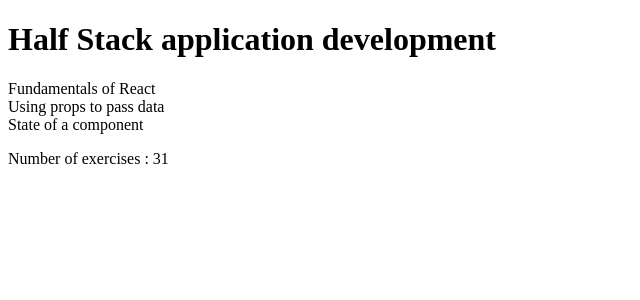
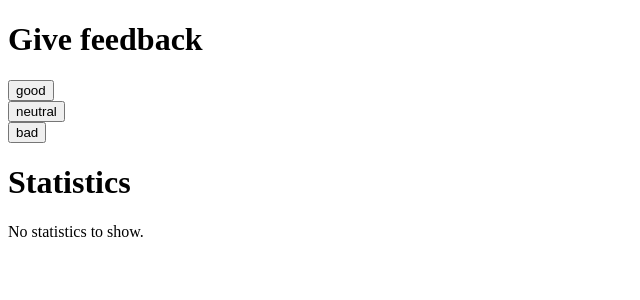
Before and after one commit to erikheuna/part1, a React (Create React App) app: page / in a window 1280 px wide. Shown: the top 300 px of the page, without its empty margins (0-640 px from the left). Built offline with nearby package versions, Linux system fonts and the light colour scheme.

Commit message:
Part1.6-1.14 exercises
Unicafe exercise done

```diff
--- a/src/App.js
+++ b/src/App.js
@@ -1,54 +1,59 @@
-const Header = (props) => {
-  return(
-    <h1>{props.course}</h1>
-  )
+import { useState } from "react";
 
-}
-
-const Content = (props) => {
+const Button = (props) => {
   return(
     <div>
-    <Part name={props.part1.name} exercise={props.part1.exercises1} />
-    <Part name={props.part2.name} exercise={props.part2.exercises2} />
-    <Part name={props.part3.name} exercise={props.part2.exercises3} />
-  </div>
-  )
-}
-
-const Part = (props) => {
-  return(
-    <div>
-      {props.name} {props.exercise}
+      <button onClick={props.onClick} >
+      {props.text}
+      </button>
     </div>
   )
 }
 
-const Total = (props) => {
+const Statistics = (props) => {
+  if(props.good === 0 && props.neutral === 0 && props.bad === 0){
+    return(
+      <p>No statistics to show.</p>
+    )
+  }
   return(
-    <p>Number of exercises : {props.exo1 + props.exo2 + props.exo3}</p>
+    <div>
+    good:{props.good} <br/>
+    neutral:{props.neutral} <br/>
+    bad: {props.bad} <br/>
+    all: {props.total} <br/>
+    average: {(props.total) / 3} <br />
+    positive: { props.good*100/(props.total)} %
+    </div>
   )
-
 }
 
 const App = () => {
-  const course = 'Half Stack application development'
-  const part1 = {
-    name: 'Fundamentals of React',
-    exercises: 10
+  const [good, setGood] = useState(0);
+  const [neutral, setNeutral] = useState(0);
+  const [bad, setBad] = useState(0);
+
+  const handleGoodClick = () => {
+    setGood(good + 1);
   }
-  const part2 = {
-    name: 'Using props to pass data',
-    exercises: 7
+
+  const handleNeutralClick = () => {
+    setNeutral(neutral + 1);
   }
-  const part3 = {
-    name: 'State of a component',
-    exercises: 14
+
+  const handleBadClick = () => {
+    setBad(bad + 1);
   }
+
   return (
     <div className="App">
-      <Header course={course} />
-      <Content part1={part1} part2={part2} part3={part3} />
-      <Total exo1={part1.exercises} exo2={part2.exercises} exo3={part3.exercises} />
+      <h1>Give feedback</h1>
+      <Button onClick={handleGoodClick} text="good" />
+      <Button onClick={handleNeutralClick} text="neutral"  />
+      <Button onClick={handleBadClick} text="bad" />
+
+      <h1>Statistics</h1>
+      <Statistics good={good} neutral={neutral} bad={bad} total={good + neutral + bad} />
     </div>
   );
 }
```
